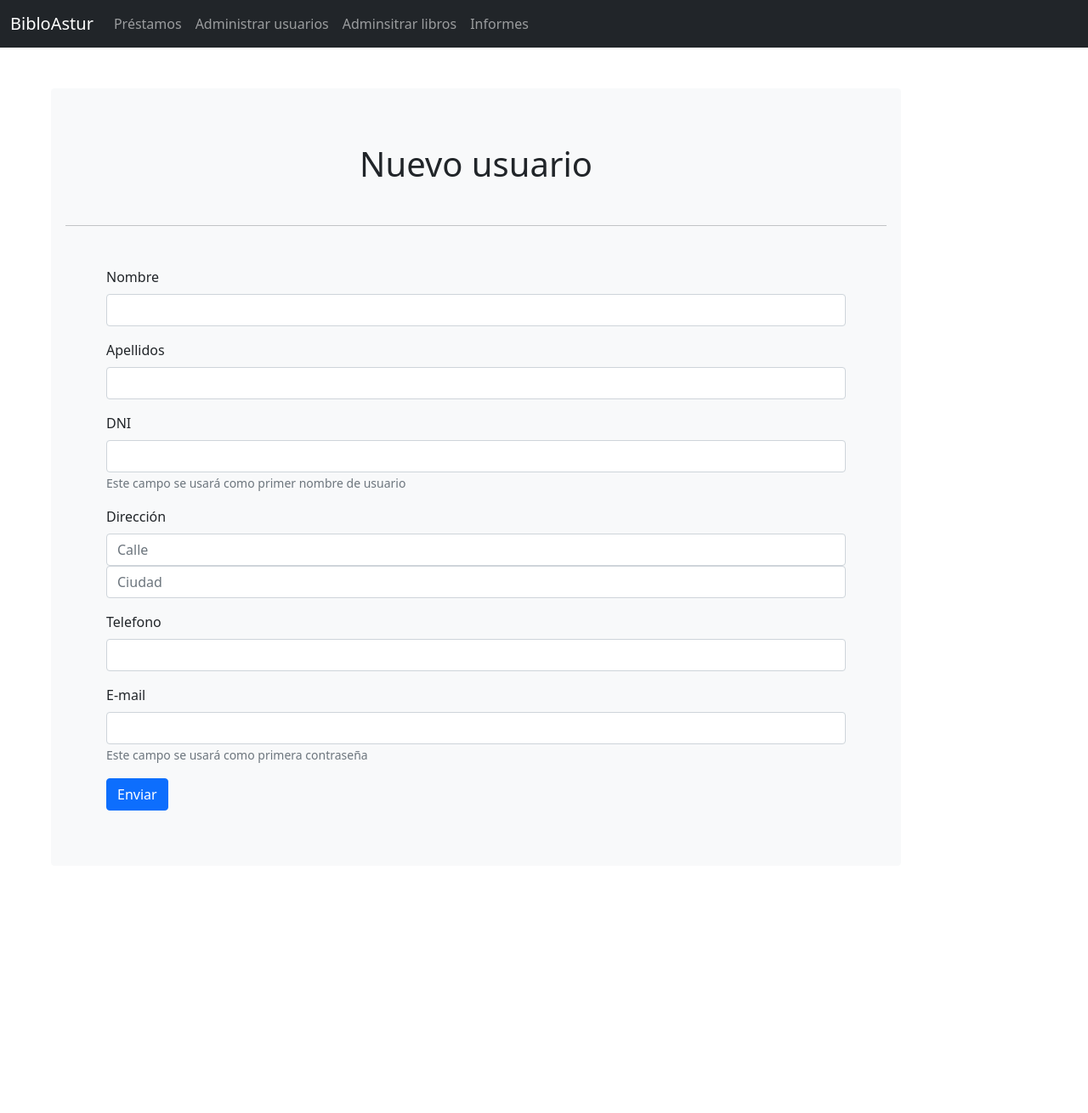
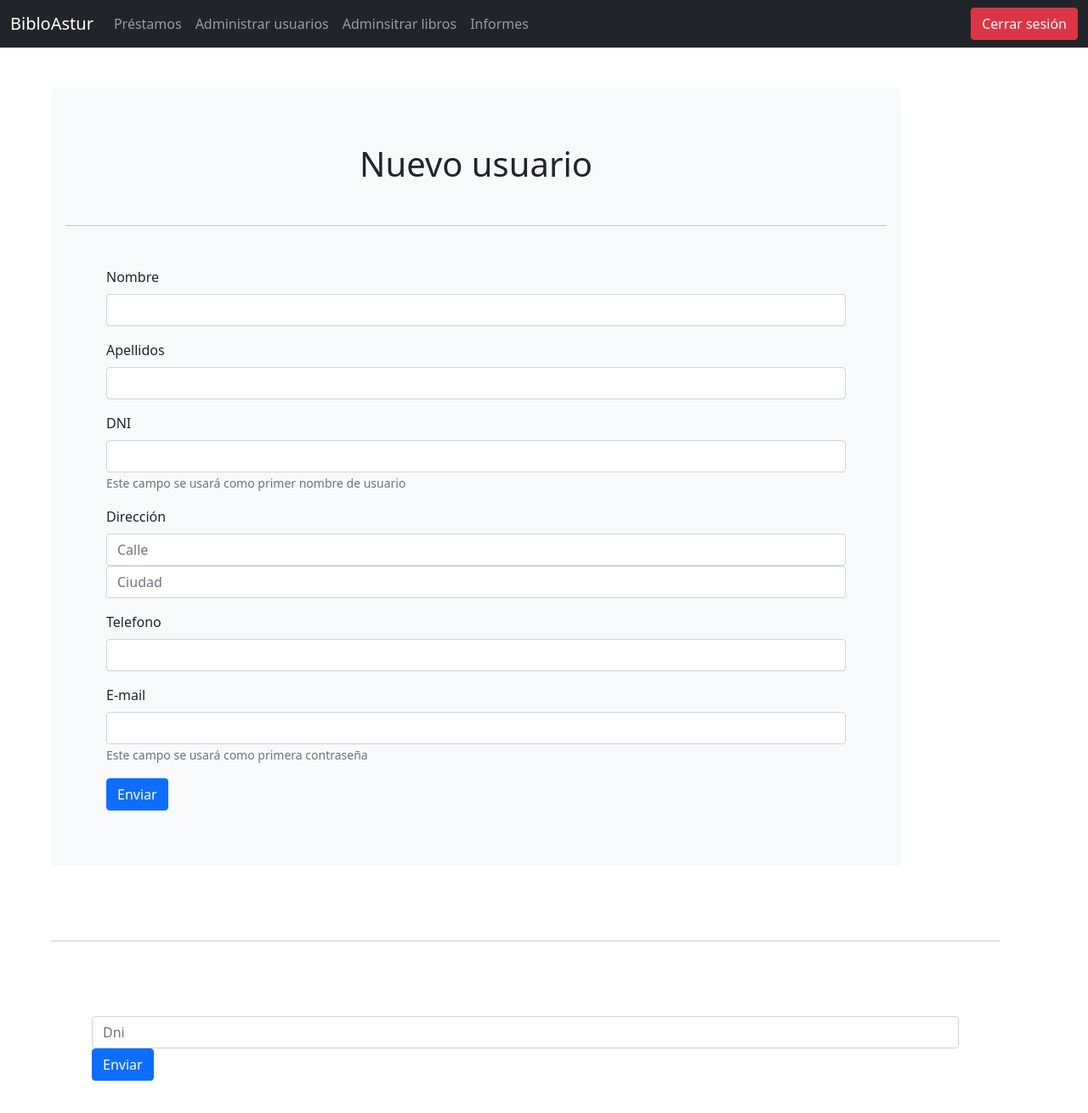
Before and after one commit to lorenaRR/biblioteca, an Angular app: page /gestion-usuarios in a window 1280 px wide. Shown: the top 1310 px of the page at 85% size. Before the commit the page ends 1067 px from the top, so only its background shows below. Built offline with nearby package versions, Linux system fonts and the light colour scheme.

Commit message:
biblio7
Guardar datos usuario, intento de llamar a api rest

```diff
--- a/src/app/components/admin/gestion-usuarios/gestion-usuarios.component.html
+++ b/src/app/components/admin/gestion-usuarios/gestion-usuarios.component.html
@@ -34,4 +34,11 @@
             <button type="submit" class="btn btn-primary">Enviar</button>
         </form>
     </div>
+    <br>
+    <hr><br>
+    <form class="m-5" (ngSubmit)="verUsuario()" [formGroup]="formaUsu">
+        <input type="text" class="form-control" formControlName="dni2" placeholder="Dni">
+        <button type="submit" class="btn btn-primary">Enviar</button>
+    </form>
+
 </div>
--- a/src/app/components/admin/gestion-usuarios/gestion-usuarios.component.ts
+++ b/src/app/components/admin/gestion-usuarios/gestion-usuarios.component.ts
@@ -14,9 +14,11 @@ export class GestionUsuariosComponent implements OnInit {
 
 
   forma!: FormGroup;
+  formaUsu!: FormGroup;
 
   constructor(private formBuilder:FormBuilder, private usuarioService:UsuarioService) {
       this.crearFormulario();
+      this.crearFormularioUsu();
    }
 
 
@@ -45,6 +47,7 @@ export class GestionUsuariosComponent implements OnInit {
   get emailNoValido(){
     return this.forma.get('email')?.invalid && this.forma.get('email')?.touched;
   }
+
   crearFormulario(){
     this.forma=this.formBuilder.group({
         nombre:['', [Validators.required]],
@@ -59,6 +62,12 @@ export class GestionUsuariosComponent implements OnInit {
         });
   }
 
+  crearFormularioUsu(){
+    this.formaUsu=this.formBuilder.group({
+      dni2:['', [Validators.required]]
+    })
+  }
+
   guardarFormulario(){
 
     console.log(this.forma);
@@ -67,16 +76,14 @@ export class GestionUsuariosComponent implements OnInit {
 
     usuarioNuevo = this.forma.value;
 
-    usuarioNuevo.usuario=this.forma.controls.email.value;
-    usuarioNuevo.password=this.forma.controls.dni.value;
+    usuarioNuevo.password=this.forma.controls.email.value;
+    usuarioNuevo.usuario=this.forma.controls.dni.value;
 
     console.log(usuarioNuevo);
 
     this.usuarioService.usuarios.push(usuarioNuevo);
 
     console.log(this.usuarioService.usuarios);
-
-
 
     if(this.forma.invalid){
       Object.values(this.forma.controls).forEach(control=>{
@@ -92,5 +99,12 @@ export class GestionUsuariosComponent implements OnInit {
 
   }
 
+  verUsuario(){
+    this.usuarioService.getUsuario(this.formaUsu.controls.dni2.value)
+      .subscribe(resp=>{
+        console.log(resp);
+      })
+  }
+
 
 }
--- a/src/app/components/admin/navbar-admin/navbar-admin.component.html
+++ b/src/app/components/admin/navbar-admin/navbar-admin.component.html
@@ -20,4 +20,8 @@
                 </li>
             </ul>
         </div>
+        <form class="form-inline my-2 my-lg-0 float-right">
+            <a class="mx-3" style="color:white; text-decoration: none;">{{user.nombre}} </a>
+            <a class="btn btn-danger my-2 my-sm-0 " (click)="salir()">Cerrar sesión</a>
+        </form>
     </div>
--- a/src/app/components/admin/navbar-admin/navbar-admin.component.ts
+++ b/src/app/components/admin/navbar-admin/navbar-admin.component.ts
@@ -1,4 +1,8 @@
 import { Component, OnInit } from '@angular/core';
+import { UsuarioModel } from '../../../models/usuarios.model';
+import { UsuarioService } from '../../../services/usuario.service';
+import { FormGroup } from '@angular/forms';
+import { Router } from '@angular/router';
 
 @Component({
   selector: 'app-navbar-admin',
@@ -7,9 +11,20 @@ import { Component, OnInit } from '@angular/core';
 })
 export class NavbarAdminComponent implements OnInit {
 
-  constructor() { }
+  public user!:UsuarioModel;
+  forma!:FormGroup;
+
+  constructor(private usuarioService:UsuarioService, private router:Router) { }
 
   ngOnInit(): void {
+    this.user=this.usuarioService.currentUser;
+  }
+
+  salir(){
+    console.log(this.usuarioService.currentUser);
+    this.usuarioService.currentUser=new UsuarioModel;
+    this.router.navigate(['/login']);
+    console.log(this.usuarioService.currentUser);
   }
 
 }
--- a/src/app/components/shared/login/login.component.ts
+++ b/src/app/components/shared/login/login.component.ts
@@ -47,6 +47,7 @@ export class LoginComponent implements OnInit {
         this.usuarioNoValido=false;
         if (this.forma.controls.password.value === usuario.password) {
           this.passwordNoValido=false;
+          this.usuarioService.currentUser = usuario;
           if (usuario.admin) {
             this.router.navigate(['/admin']);
           }
--- a/src/app/components/user/mis-libros/mis-libros.component.ts
+++ b/src/app/components/user/mis-libros/mis-libros.component.ts
@@ -21,6 +21,8 @@ export class MisLibrosComponent implements OnInit {
 
   ngOnInit(): void {
 
+
+
     this.usuarioService.usuarios.forEach(usuario => {
       if (usuario.usuario=='user') {
         console.log(usuario.listaLibros);
@@ -28,6 +30,8 @@ export class MisLibrosComponent implements OnInit {
         console.log(this.listado);
       }
     });
+
+
 
     this.listado.forEach(libro=>{
       this.librosService.getLibro(libro.id)
--- a/src/app/components/user/navbar-user/navbar-user.component.html
+++ b/src/app/components/user/navbar-user/navbar-user.component.html
@@ -17,4 +17,8 @@
                 </li>
             </ul>
         </div>
+        <form class="form-inline my-2 my-lg-0 float-right">
+            <a class="mx-3" style="color:white; text-decoration: none;">{{user.nombre}} </a>
+            <a class="btn btn-danger my-2 my-sm-0 " (click)="salir()">Cerrar sesión</a>
+        </form>
     </div>
--- a/src/app/components/user/navbar-user/navbar-user.component.ts
+++ b/src/app/components/user/navbar-user/navbar-user.component.ts
@@ -1,4 +1,7 @@
 import { Component, OnInit } from '@angular/core';
+import { UsuarioModel } from '../../../models/usuarios.model';
+import { UsuarioService } from '../../../services/usuario.service';
+import { Router } from '@angular/router';
 
 @Component({
   selector: 'app-navbar-user',
@@ -7,9 +10,19 @@ import { Component, OnInit } from '@angular/core';
 })
 export class NavbarUserComponent implements OnInit {
 
-  constructor() { }
+  public user!:UsuarioModel;
+
+  constructor(private usuarioService:UsuarioService, private router:Router) { }
 
   ngOnInit(): void {
+    this.user=this.usuarioService.currentUser;
+  }
+
+  salir(){
+    console.log(this.usuarioService.currentUser);
+    this.usuarioService.currentUser=new UsuarioModel;
+    this.router.navigate(['/login']);
+    console.log(this.usuarioService.currentUser);
   }
 
 }
--- a/src/app/components/user/user/user.component.html
+++ b/src/app/components/user/user/user.component.html
@@ -4,7 +4,7 @@
         <img src="./assets/no-image.jpg" alt="">
     </div>
     <div class="col-9">
-        <h1>Nombre y Apellidos</h1>
-        <h3>Usuario</h3>
+        <h1>{{user.nombre}} {{user.apellidos}}</h1>
+        <h3>Nombre de usuario: {{user.usuario}}</h3>
     </div>
 </div>
--- a/src/app/components/user/user/user.component.ts
+++ b/src/app/components/user/user/user.component.ts
@@ -1,4 +1,6 @@
 import { Component, OnInit } from '@angular/core';
+import { UsuarioModel } from '../../../models/usuarios.model';
+import { UsuarioService } from '../../../services/usuario.service';
 
 @Component({
   selector: 'app-user',
@@ -7,9 +9,11 @@ import { Component, OnInit } from '@angular/core';
 })
 export class UserComponent implements OnInit {
 
-  constructor() { }
+  public user!:UsuarioModel;
+
+  constructor(private usuarioService:UsuarioService) { }
 
   ngOnInit(): void {
+    this.user=this.usuarioService.currentUser;
   }
-
 }
--- a/src/app/services/usuario.service.ts
+++ b/src/app/services/usuario.service.ts
@@ -1,5 +1,7 @@
 import { Injectable } from '@angular/core';
 import { UsuarioModel } from '../models/usuarios.model';
+import { HttpClient } from '@angular/common/http';
+import { Observable } from 'rxjs';
 
 @Injectable({
   providedIn: 'root'
@@ -61,5 +63,14 @@ export class UsuarioService {
        listaLibros:[]
      }];
 
-  constructor() { }
+  private url = 'https://localhost:44367/api/Usuarios/'
+
+  public currentUser = new UsuarioModel;
+
+  constructor(private http:HttpClient) { }
+
+  getUsuario(dni:string):Observable<UsuarioModel>{
+      return this.http.get<UsuarioModel>(this.url+dni)
+  }
+
 }
```
